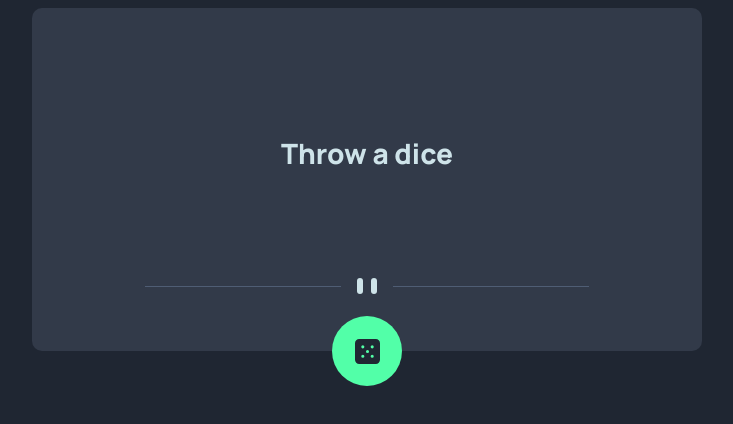
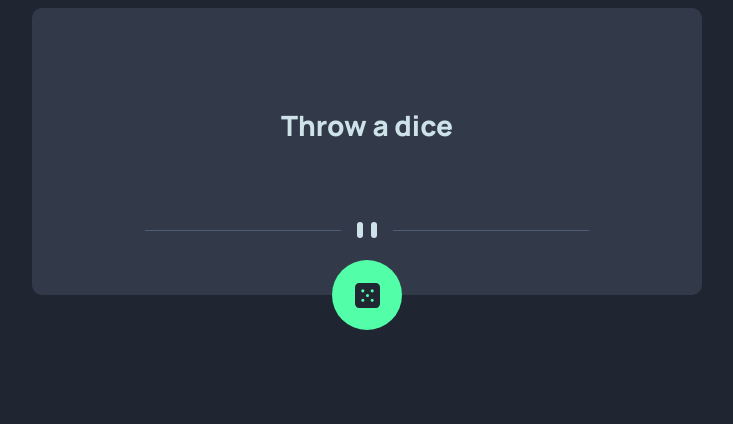
Before and after one commit to skjyrte/advice-generator-app, a plain HTML site: page index.html in a window 1280 px wide. Shown: the whole page, without its empty margins (273-1006 px from the left). Drawn offline with Linux system fonts and the light colour scheme.

Commit message:
styles modified

```diff
--- a/styles/styles.css
+++ b/styles/styles.css
@@ -78,6 +78,9 @@ body {
   .frame {
     width: 630px;
   }
+  .adviceContent {
+    margin: 0;
+  }
 }
 
 @media (min-width: 600px) {
```
